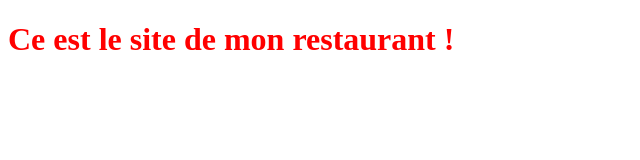
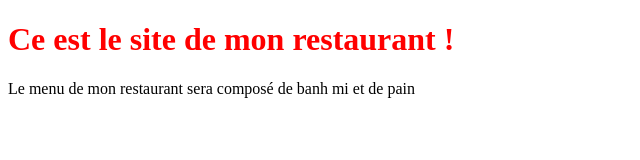
Before and after one commit to antoinekc/restaurant_website, a plain HTML site: page index.html in a window 1280 px wide. Shown: the whole page, without its empty margins (0-640 px from the left). Drawn offline with Linux system fonts and the light colour scheme.

Commit message:
first commit

```diff
--- a/index.html
+++ b/index.html
@@ -7,5 +7,6 @@
 
   <body>
     <h1>Ce est le site de mon restaurant !</h1>
-  </body>
+    <p>Le menu de mon restaurant sera composé de banh mi et de pain</p>
+</body>
 </html>
```
Also changed, not shown: 1 other file.
